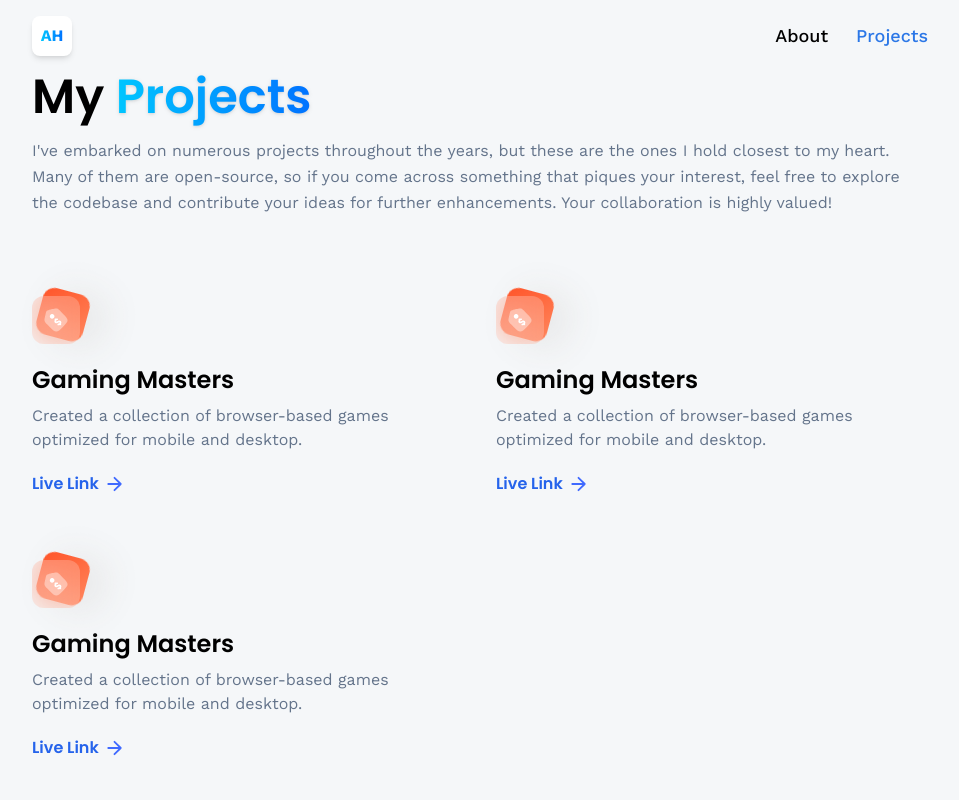
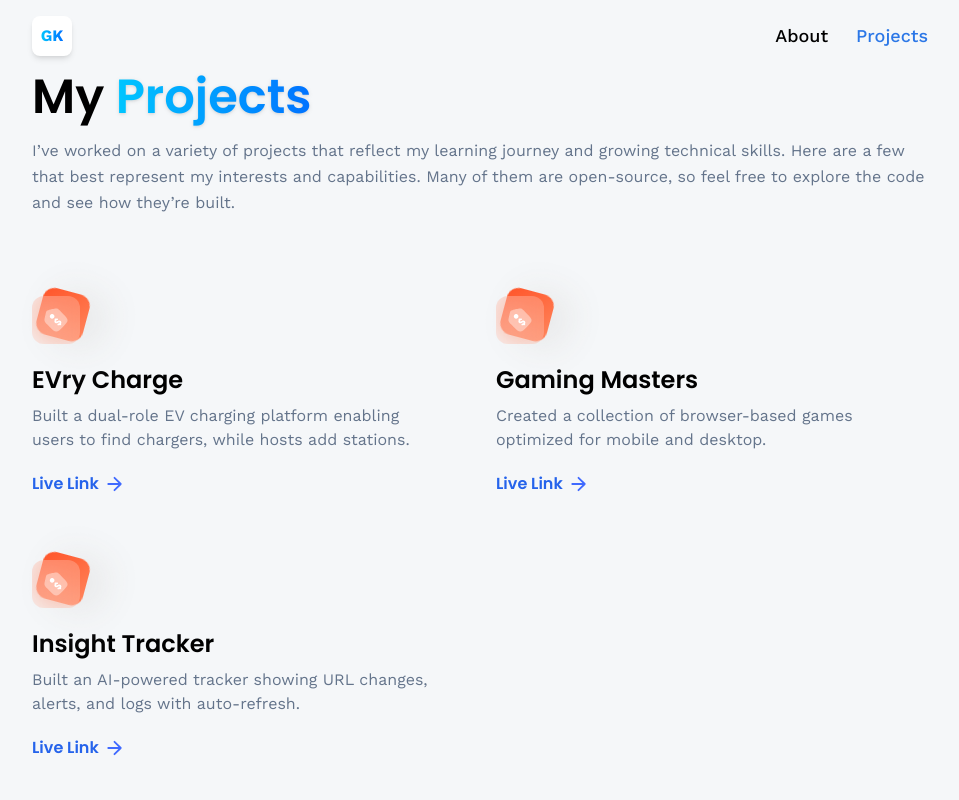
Before and after one commit to Atpdevil/my-portfolio, a React (Vite) app: page /projects in a window 1280 px wide. Shown: the top 800 px of the page, without its empty margins (160-1119 px from the left). Built offline with nearby package versions, Linux system fonts and the light colour scheme; no server answers.

Commit message:
Updated Projects

```diff
--- a/src/components/CTA.jsx
+++ b/src/components/CTA.jsx
@@ -4,8 +4,8 @@ const CTA = () => {
   return (
     <section className='cta'>
       <p className='cta-text'>
-        Have a project in mind? <br className='sm:block hidden' />
-        Let’s build something together!
+        Got a project in mind? <br className='sm:block hidden' />
+        I’d love to collaborate and help build it.
       </p>
       <Link to='/contact' className='btn'>
         Contact
--- a/src/components/Navbar.jsx
+++ b/src/components/Navbar.jsx
@@ -4,7 +4,7 @@ const Navbar = () => {
   return (
     <header className='header'>
       <NavLink to="/" className="w-10 h-10 rounded-lg bg-white items-center justify-center flex font-bold shadow-md">
-        <p className='blue-gradient_text'>AH</p>
+        <p className='blue-gradient_text'>GK</p>
       </NavLink>
       <nav className='flex text-lg gap-7 font-medium'>
         <NavLink to="/about" className={({ isActive }) => isActive ? 'text-blue-500' : 'text-black'}>
--- a/src/constants/index.js
+++ b/src/constants/index.js
@@ -97,9 +97,9 @@ export const projects = [
     {
         iconUrl: pricewise,
         theme: 'btn-back-red',
-        name: 'Gaming Masters',
-        description: 'Created a collection of browser-based games optimized for mobile and desktop.',
-        link: 'https://gaming-masters-1.vercel.app/',
+        name: 'EVry Charge',
+        description: 'Built a dual-role EV charging platform enabling users to find chargers, while hosts add stations.',
+        link: 'https://evrycharge.vercel.app/',
     },
     {
         iconUrl: pricewise,
@@ -111,8 +111,8 @@ export const projects = [
     {
         iconUrl: pricewise,
         theme: 'btn-back-red',
-        name: 'Gaming Masters',
-        description: 'Created a collection of browser-based games optimized for mobile and desktop.',
-        link: 'https://gaming-masters-1.vercel.app/',
+        name: 'Insight Tracker',
+        description: 'Built an AI-powered tracker showing URL changes, alerts, and logs with auto-refresh.',
+        link: 'https://ai-insight-tracker.vercel.app/',
     }
 ];
--- a/src/pages/Projects.jsx
+++ b/src/pages/Projects.jsx
@@ -15,11 +15,9 @@ const Projects = () => {
       </h1>
 
       <p className='text-slate-500 mt-2 leading-relaxed'>
-        I've embarked on numerous projects throughout the years, but these are
-        the ones I hold closest to my heart. Many of them are open-source, so if
-        you come across something that piques your interest, feel free to
-        explore the codebase and contribute your ideas for further enhancements.
-        Your collaboration is highly valued!
+       I’ve worked on a variety of projects that reflect my learning journey and growing technical skills.
+       Here are a few that best represent my interests and capabilities.
+       Many of them are open-source, so feel free to explore the code and see how they’re built.
       </p>
 
       <div className='flex flex-wrap my-20 gap-16'>
```
